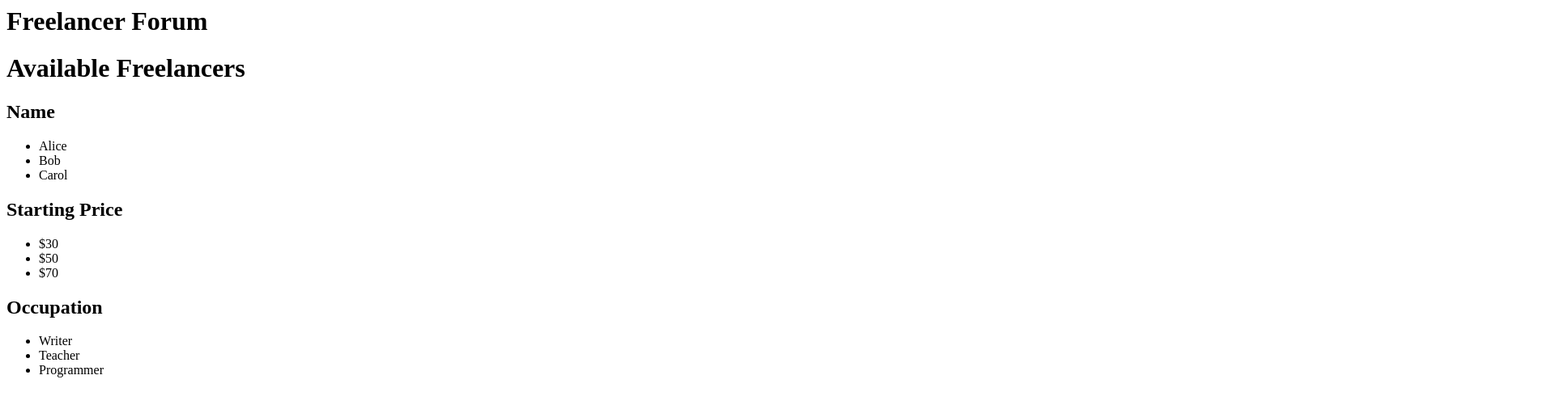
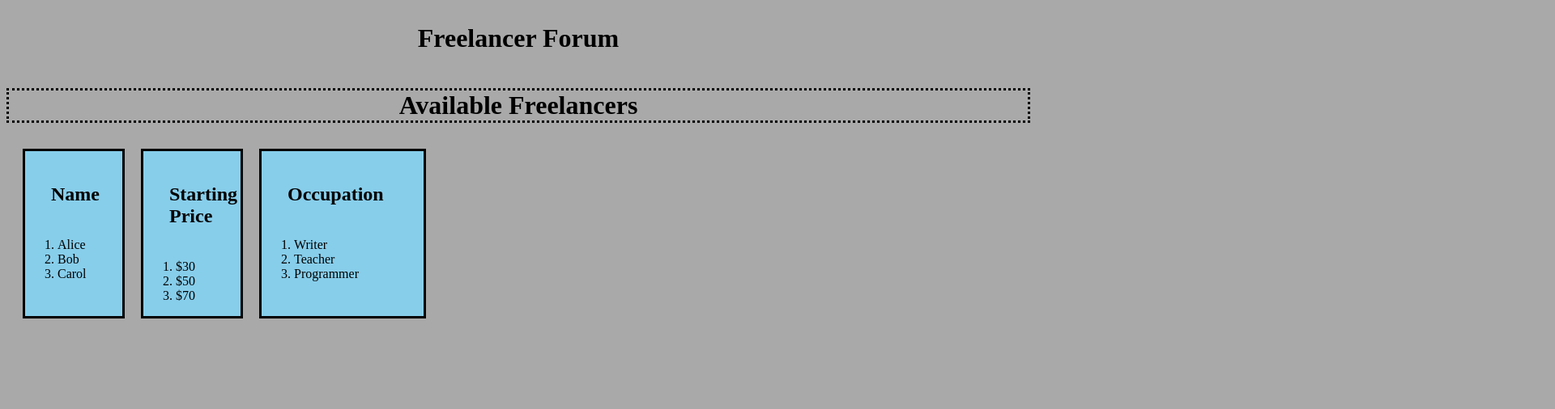
Before and after one commit to Vramiro7/Unit2.FreelancerForum, a plain HTML site: page index.html in a window 1280 px wide. Shown: the top 506 px of the page at 81% size, 1920 px wide, since content can reach past the window. Drawn offline with Linux system fonts and the light colour scheme.

Commit message:
added array of freelancers

```diff
--- a/index.html
+++ b/index.html
@@ -11,32 +11,33 @@
 		</header>
 
 		<h1>Available Freelancers</h1>
-
+		<section id="infoContainer">
 			<section id="names">
 				<h2>Name</h2>
-			<ul>
+				<ol id="nameLi">
 					<li>Alice</li>
 					<li>Bob</li>
 					<li>Carol</li>
-			</ul>
+				</ol>
 			</section>
 
 			<section id="price">
 				<h2>Starting Price</h2>
-			<ul>
+				<ol id="priceLi">
 					<li>$30</li>
 					<li>$50</li>
 					<li>$70</li>
-			</ul>
+				</ol>
 			</section>
 
 			<section id="occupation">
 				<h2>Occupation</h2>
-			<ul>
+				<ol id="occupationLi">
 					<li>Writer</li>
 					<li>Teacher</li>
 					<li>Programmer</li>
-			</ul>
+				</ol>
+			</section>
 		</section>
 	</body>
 </html>
--- a/index.js
+++ b/index.js
@@ -1,5 +1,15 @@
 const freelancers = [
-	{name: Alice, price: 30, occupation: `Writer`},
-	{name: Bob, price: 50, occupation: `Teacher`},
-	{name: Carol, price: 70, occupation: `Programmer`},
-]
+  { name: "Dr. Slice", price: 25, occupation: "gardener" },
+  { name: "Dr. Pressure", price: 51, occupation: "programmer" },
+  { name: "Prof. Possibility", price: 43, occupation: "teacher" },
+  { name: "Prof. Prism", price: 81, occupation: "teacher" },
+  { name: "Dr. Impulse", price: 43, occupation: "teacher" },
+  { name: "Prof. Spark", price: 76, occupation: "programmer" },
+  { name: "Dr. Wire", price: 47, occupation: "teacher" },
+  { name: "Prof. Goose", price: 72, occupation: "driver" },
+];
+
+
+const nameList = document.querySelector(`#namesLi`);
+const nameLiArr =  [...nameList];
+console.log(nameList);
--- a/styles.css
+++ b/styles.css
@@ -0,0 +1,38 @@
+body{
+	background-color: darkgrey;
+}
+header{
+	display: flex;
+	justify-content: center;
+}
+
+body > h1 {
+	display: flex;
+	justify-content: center;
+	border-style: dotted;
+}
+
+section{
+	background-color: skyblue;
+	width: 120px;
+	border: solid;
+	margin: 10px;
+}
+
+section > h2 {
+	padding: 20px;
+	padding-left: 12px;
+	margin: 20px;
+}
+
+#infoContainer {
+	background-color: darkgrey;
+	border: 0;
+	display: flex;
+	flex-direction: row;
+	width: 500pc;
+}
+
+#occupation{
+	width: 200px;
+}
```
Lines whose indentation alone changed are shown as unchanged.
